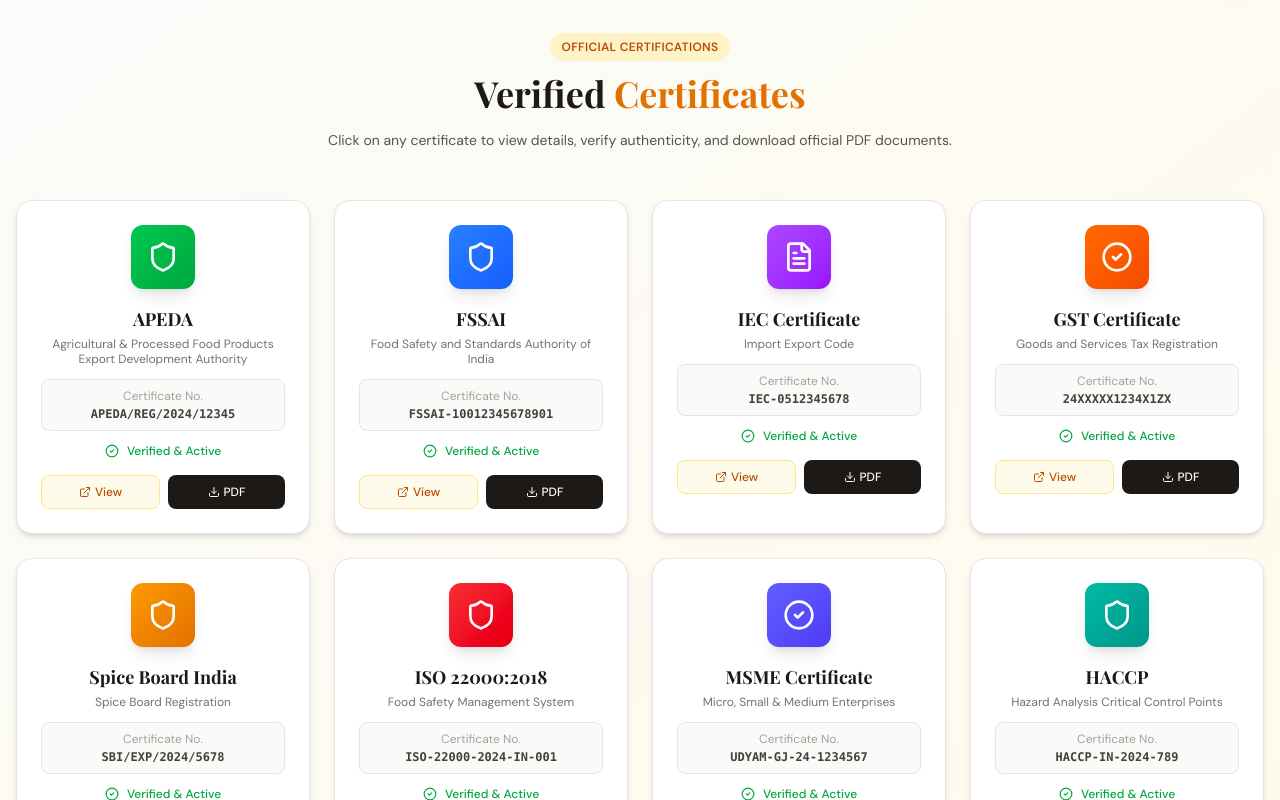
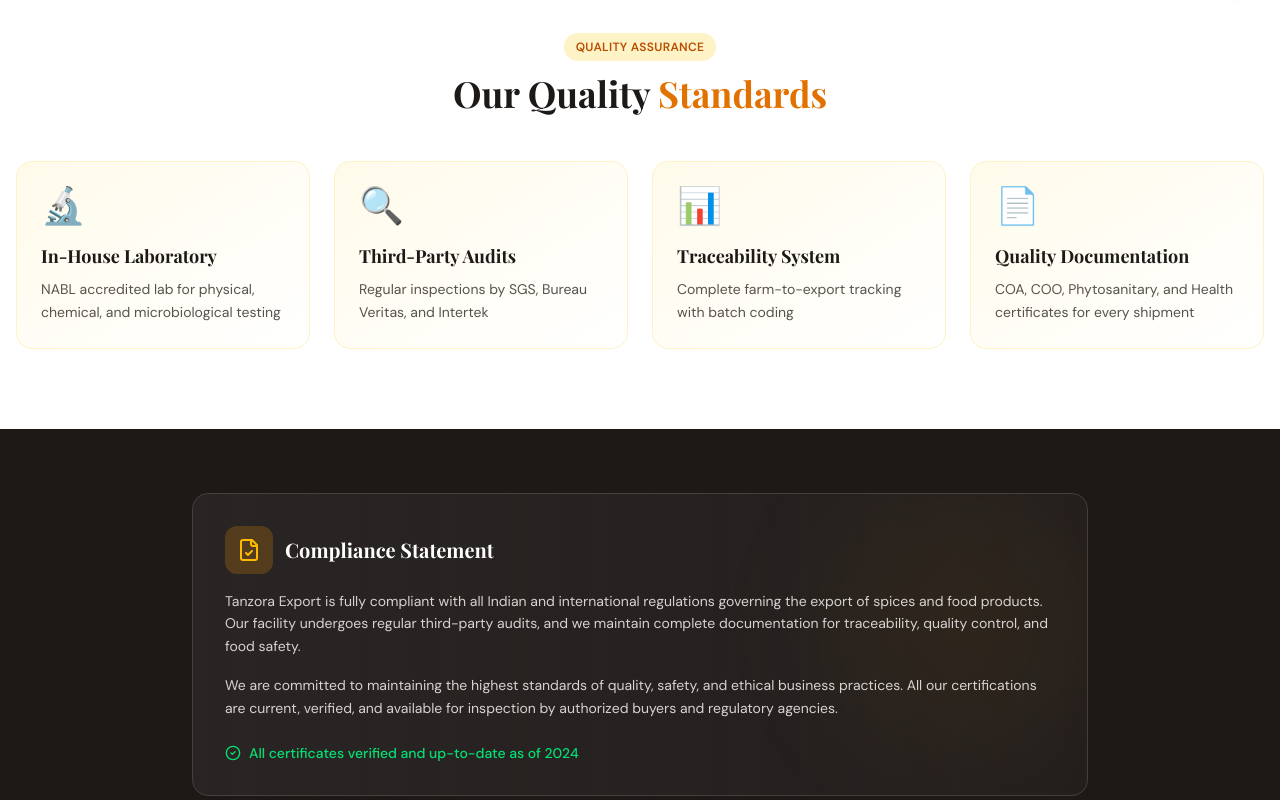
Before and after one commit to UtsavDevani90/import-export-, a React (Vite) app: page /certificates in a window 1280 px wide. Shown: the part 800-1600 px from the top of the page. Built offline with nearby package versions, Linux system fonts and the light colour scheme; a web font is replaced by a local one.

Commit message:
Hide certificate showcase section

```diff
--- a/src/app/components/CertificateSection.tsx
+++ b/src/app/components/CertificateSection.tsx
@@ -18,126 +18,7 @@
 }
 
 const certificates: Certificate[] = [
-  {
-    id: 'apeda',
-    name: 'APEDA',
-    fullName: 'Agricultural & Processed Food Products Export Development Authority',
-    issuer: 'Ministry of Commerce & Industry, Govt. of India',
-    certNumber: 'APEDA/REG/2024/12345',
-    issueDate: 'January 15, 2024',
-    validUntil: 'January 14, 2027',
-    description: 'Authorized exporter of agricultural and processed food products including spices, cereals, and dehydrated products.',
-    icon: Shield,
-    color: 'text-green-600',
-    gradient: 'from-green-500 to-green-600',
-    pdfUrl: '/certificates/apeda.pdf',
-    imagePreview: 'https://images.unsplash.com/photo-1450101499163-c8848c66ca85?w=800',
-  },
-  {
-    id: 'fssai',
-    name: 'FSSAI',
-    fullName: 'Food Safety and Standards Authority of India',
-    issuer: 'Ministry of Health & Family Welfare, Govt. of India',
-    certNumber: 'FSSAI-10012345678901',
-    issueDate: 'March 10, 2023',
-    validUntil: 'March 09, 2028',
-    description: 'Licensed food business operator complying with food safety and hygiene standards for manufacturing and export.',
-    icon: Shield,
-    color: 'text-blue-600',
-    gradient: 'from-blue-500 to-blue-600',
-    pdfUrl: '/certificates/fssai.pdf',
-    imagePreview: 'https://images.unsplash.com/photo-1450101499163-c8848c66ca85?w=800',
-  },
-  {
-    id: 'iec',
-    name: 'IEC Certificate',
-    fullName: 'Import Export Code',
-    issuer: 'Directorate General of Foreign Trade (DGFT)',
-    certNumber: 'IEC-0512345678',
-    issueDate: 'June 20, 2005',
-    validUntil: 'Lifetime Validity',
-    description: 'Authorized to engage in import and export business activities across all product categories.',
-    icon: FileText,
-    color: 'text-purple-600',
-    gradient: 'from-purple-500 to-purple-600',
-    pdfUrl: '/certificates/iec.pdf',
-    imagePreview: 'https://images.unsplash.com/photo-1450101499163-c8848c66ca85?w=800',
-  },
-  {
-    id: 'gst',
-    name: 'GST Certificate',
-    fullName: 'Goods and Services Tax Registration',
-    issuer: 'Central Board of Indirect Taxes and Customs',
-    certNumber: '24XXXXX1234X1ZX',
-    issueDate: 'July 01, 2017',
-    validUntil: 'Active',
-    description: 'Registered under GST for manufacturing, trading, and export of spices and food products.',
-    icon: CheckCircle2,
-    color: 'text-orange-600',
-    gradient: 'from-orange-500 to-orange-600',
-    pdfUrl: '/certificates/gst.pdf',
-    imagePreview: 'https://images.unsplash.com/photo-1450101499163-c8848c66ca85?w=800',
-  },
-  {
-    id: 'spice-board',
-    name: 'Spice Board India',
-    fullName: 'Spice Board Registration',
-    issuer: 'Ministry of Commerce & Industry, Govt. of India',
-    certNumber: 'SBI/EXP/2024/5678',
-    issueDate: 'February 05, 2024',
-    validUntil: 'February 04, 2027',
-    description: 'Registered member exporter with Spice Board of India for export of all spice varieties.',
-    icon: Shield,
-    color: 'text-amber-600',
-    gradient: 'from-amber-500 to-amber-600',
-    pdfUrl: '/certificates/spice-board.pdf',
-    imagePreview: 'https://images.unsplash.com/photo-1450101499163-c8848c66ca85?w=800',
-  },
-  {
-    id: 'iso',
-    name: 'ISO 22000:2018',
-    fullName: 'Food Safety Management System',
-    issuer: 'International Organization for Standardization',
-    certNumber: 'ISO-22000-2024-IN-001',
-    issueDate: 'April 12, 2024',
-    validUntil: 'April 11, 2027',
-    description: 'Certified food safety management system covering entire supply chain from procurement to export.',
-    icon: Shield,
-    color: 'text-red-600',
-    gradient: 'from-red-500 to-red-600',
-    pdfUrl: '/certificates/iso.pdf',
-    imagePreview: 'https://images.unsplash.com/photo-1450101499163-c8848c66ca85?w=800',
-  },
-  {
-    id: 'msme',
-    name: 'MSME Certificate',
-    fullName: 'Micro, Small & Medium Enterprises',
-    issuer: 'Ministry of MSME, Govt. of India',
-    certNumber: 'UDYAM-GJ-24-1234567',
-    issueDate: 'August 15, 2020',
-    validUntil: 'Lifetime Validity',
-    description: 'Registered as Medium Enterprise under MSME Development Act for manufacturing and export.',
-    icon: CheckCircle2,
-    color: 'text-indigo-600',
-    gradient: 'from-indigo-500 to-indigo-600',
-    pdfUrl: '/certificates/msme.pdf',
-    imagePreview: 'https://images.unsplash.com/photo-1450101499163-c8848c66ca85?w=800',
-  },
-  {
-    id: 'haccp',
-    name: 'HACCP',
-    fullName: 'Hazard Analysis Critical Control Points',
-    issuer: 'International HACCP Alliance',
-    certNumber: 'HACCP-IN-2024-789',
-    issueDate: 'May 20, 2024',
-    validUntil: 'May 19, 2027',
-    description: 'HACCP certified facility ensuring food safety through systematic preventive approach.',
-    icon: Shield,
-    color: 'text-teal-600',
-    gradient: 'from-teal-500 to-teal-600',
-    pdfUrl: '/certificates/haccp.pdf',
-    imagePreview: 'https://images.unsplash.com/photo-1450101499163-c8848c66ca85?w=800',
-  },
+
 ];
 
 export function CertificateSection() {
--- a/src/app/components/CertificatesShowcase.tsx
+++ b/src/app/components/CertificatesShowcase.tsx
@@ -1,55 +1,6 @@
 import { Award, CheckCircle2, Shield, FileCheck, Globe2, Leaf } from 'lucide-react';
 
-const certificates = [
-  {
-    name: 'APEDA',
-    fullName: 'Agricultural & Processed Food Products Export Development Authority',
-    icon: Globe2,
-    color: 'from-green-500 to-green-600',
-    description: 'Registered exporter of agricultural products',
-    certNo: 'APEDA/2024/12345',
-  },
-  {
-    name: 'FSSAI',
-    fullName: 'Food Safety and Standards Authority of India',
-    icon: Shield,
-    color: 'from-blue-500 to-blue-600',
-    description: 'Food safety & hygiene compliance',
-    certNo: 'FSSAI-10012345678901',
-  },
-  {
-    name: 'IEC',
-    fullName: 'Import Export Code',
-    icon: FileCheck,
-    color: 'from-purple-500 to-purple-600',
-    description: 'Authorized for international trade',
-    certNo: 'IEC-0512345678',
-  },
-  {
-    name: 'GST',
-    fullName: 'Goods and Services Tax',
-    icon: CheckCircle2,
-    color: 'from-orange-500 to-orange-600',
-    description: 'GST registered business entity',
-    certNo: '24XXXXX1234X1ZX',
-  },
-  {
-    name: 'Spice Board India',
-    fullName: 'Ministry of Commerce & Industry, Govt. of India',
-    icon: Leaf,
-    color: 'from-amber-500 to-amber-600',
-    description: 'Registered spice exporter member',
-    certNo: 'SBI/EXP/2024/5678',
-  },
-  {
-    name: 'ISO 22000:2018',
-    fullName: 'Food Safety Management System',
-    icon: Award,
-    color: 'from-red-500 to-red-600',
-    description: 'International food safety standard',
-    certNo: 'ISO-22000-2024-IN-001',
-  },
-];
+const certificates = [];
 
 export function CertificatesShowcase() {
   return (
--- a/src/app/pages/Certificates.tsx
+++ b/src/app/pages/Certificates.tsx
@@ -107,25 +107,7 @@
         </div>
       </section>
 
-      {/* Main Certificates Section */}
-      <section className="py-20 px-4 bg-gradient-to-br from-stone-50 to-amber-50">
-        <div className="max-w-7xl mx-auto">
-          <div className="text-center mb-12">
-            <div className="inline-block bg-amber-100 text-amber-700 text-xs font-semibold px-3 py-1.5 rounded-full uppercase tracking-wide mb-3">
-              Official Certifications
-            </div>
-            <h2 className="text-stone-900 font-bold text-3xl lg:text-4xl mb-4">
-              Verified <span className="text-amber-600">Certificates</span>
-            </h2>
-            <p className="text-stone-600 max-w-2xl mx-auto text-sm leading-relaxed">
-              Click on any certificate to view details, verify authenticity, and download official
-              PDF documents.
-            </p>
-          </div>
 
-          <CertificateSection />
-        </div>
-      </section>
 
       {/* Quality Standards */}
       <section className="py-20 px-4 bg-white">
```
